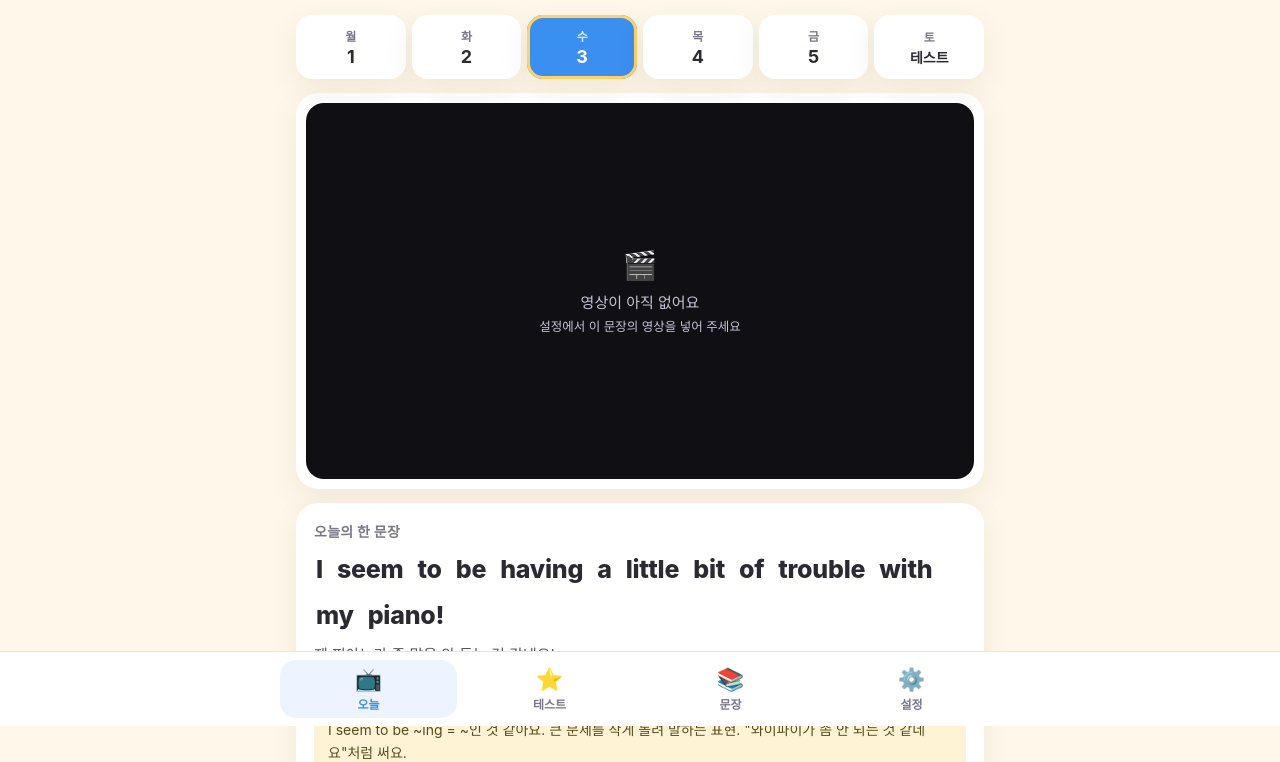
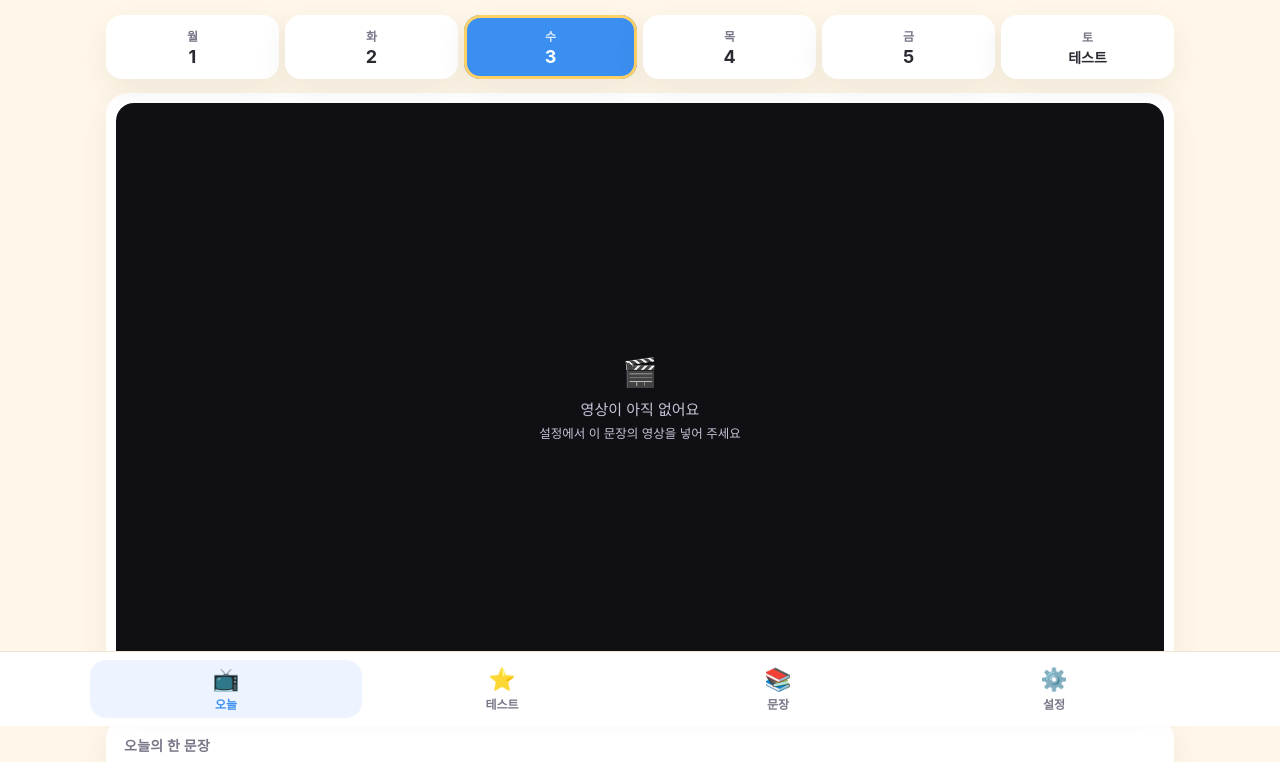
Before and after one commit to sosun0520/bluey-lines, a plain HTML site: page index.html in a window 1280 px wide. Shown: the part 74-836 px from the top of the page. Drawn offline with nearby package versions, Linux system fonts and the light colour scheme.

Commit message:
Add files via upload

```diff
--- a/index.html
+++ b/index.html
@@ -18,7 +18,7 @@ html,body{margin:0;background:var(--bg);color:var(--ink);font-family:"Pretendard
 body{min-height:100vh;display:flex;flex-direction:column}
 button{font:inherit;color:inherit;border:0;background:none;cursor:pointer;-webkit-tap-highlight-color:transparent}
 input,textarea,select{font:inherit}
-.app{flex:1;width:100%;max-width:720px;margin:0 auto;padding:16px 16px 110px}
+.app{flex:1;width:100%;max-width:1100px;margin:0 auto;padding:16px 16px 110px}
 
 /* top */
 .top{display:flex;align-items:center;justify-content:space-between;padding:8px 4px 18px}
@@ -39,6 +39,9 @@ input,textarea,select{font:inherit}
 .media .empty b{display:block;font-size:28px;margin-bottom:6px}
 .photo{aspect-ratio:auto;background:#000}
 .photo img{height:auto;max-height:50vh}
+.media-row{display:grid;grid-template-columns:1fr;gap:14px;margin-bottom:14px}
+.media-row .card{margin:0}
+@media (min-width:760px){.media-row{grid-template-columns:1fr 1fr}.media-row .media{aspect-ratio:16/9;height:100%}.media-row .photo{aspect-ratio:16/9}.media-row .photo img{max-height:none;height:100%}}
 
 /* sentence */
 .sentence{font-size:clamp(19px,4.6vw,25px);font-weight:800;line-height:1.35;letter-spacing:-.01em;display:flex;flex-wrap:wrap;gap:8px 10px;align-items:baseline;min-height:54px}
@@ -104,7 +107,7 @@ input,textarea,select{font:inherit}
 
 /* tabs */
 .tabs{position:fixed;left:0;right:0;bottom:0;background:var(--card);backdrop-filter:blur(12px);border-top:1px solid var(--line);display:flex;justify-content:center;padding:8px 8px calc(8px + env(safe-area-inset-bottom))}
-.tabs .inner{display:flex;gap:4px;width:100%;max-width:720px}
+.tabs .inner{display:flex;gap:4px;width:100%;max-width:1100px}
 .tab{flex:1;height:58px;border-radius:16px;font-size:12px;font-weight:700;color:var(--muted);display:flex;flex-direction:column;align-items:center;justify-content:center;gap:3px}
 .tab b{font-size:22px}
 .tab.on{background:#eef4ff;color:var(--sky-deep)}
@@ -247,10 +250,10 @@ async function renderToday(){
     ${['월','화','수','목','금'].map((n,i)=>{const x=w.sentences[i];return `<button class="day ${i===cursor?'on':''} ${x&&x.done?'done':''} ${d.getDay()===i+1?'today':''}" onclick="cursor=${i};render()" ${x?'':'disabled'}><span>${n}</span><b>${i+1}</b></button>`;}).join('')}
     <button class="day sat ${d.getDay()===6?'today':''}" onclick="go('test')"><span>토</span><b>테스트</b></button>
   </div>
-  <div class="card" style="padding:10px">
-    <div class="media" id="clipBox"><div class="empty"><b>🎬</b>영상이 아직 없어요<br><small>설정에서 이 문장의 영상을 넣어 주세요</small></div></div>
+  <div class="media-row">
+    <div class="card" style="padding:10px"><div class="media" id="clipBox"><div class="empty"><b>🎬</b>영상이 아직 없어요<br><small>설정에서 이 문장의 영상을 넣어 주세요</small></div></div></div>
+    <div class="card" style="padding:10px"><div class="media photo" id="photoBox" style="display:none"></div></div>
   </div>
-  <div class="card" style="padding:10px"><div class="media photo" id="photoBox" style="display:none"></div></div>
   <div class="card">
     <h2>오늘의 한 문장</h2>
     <div class="sentence" id="sentence"></div>
@@ -268,7 +271,7 @@ async function renderToday(){
   if(cu){$('#clipBox').innerHTML=`<video src="${cu}" controls playsinline preload="metadata"></video>`;}
   const pu=await mediaUrl(s.id+'-photo');
   if(pu){const b=$('#photoBox');b.style.display='';b.innerHTML=`<img src="${pu}" alt="대사 사진">`;}
-  else{$('#photoBox').parentElement.style.display='none';}
+  else{$('#photoBox').parentElement.style.display='none';$('#clipBox').parentElement.style.gridColumn='1 / -1';}
 }
 function head(sub){return `<div class="top"><div><h1>오늘의 한 문장</h1><div class="sub">${sub}</div></div><div class="stars" title="모은 별">${[0,1,2,3,4].map(i=>`<span class="${stars()%5>i||(stars()>0&&stars()%5===0)?'on':''}">★</span>`).join('')}</div></div>`;}
 function drawSentence(){
@@ -306,8 +309,10 @@ function renderTest(){
   if(test.stage==='speak'){renderSpeak(s);return;}
   app.innerHTML=head(`문제 ${test.i+1} / ${test.order.length}`)+`
   <div class="progress"><i style="width:${test.i/test.order.length*100}%"></i></div>
-  <div class="card" style="padding:10px"><div class="media" id="clipBox"><div class="empty"><b>🎬</b>영상 없음</div></div></div>
-  <div class="card" style="padding:10px"><div class="media photo" id="photoBox" style="display:none"></div></div>
+  <div class="media-row">
+    <div class="card" style="padding:10px"><div class="media" id="clipBox"><div class="empty"><b>🎬</b>영상 없음</div></div></div>
+    <div class="card" style="padding:10px"><div class="media photo" id="photoBox" style="display:none"></div></div>
+  </div>
   <div class="card">
     <h2>단어를 순서대로 눌러서 문장을 만들어요</h2>
     <div class="meaning" style="margin:0 0 6px">${esc(s.meaning||'')}</div>
@@ -320,7 +325,7 @@ function renderTest(){
   </div>`;
   drawTest();
   mediaUrl(s.id+'-clip').then(u=>{if(u)$('#clipBox').innerHTML=`<video src="${u}" controls playsinline preload="metadata"></video>`;});
-  mediaUrl(s.id+'-photo').then(u=>{if(u){const b=$('#photoBox');b.style.display='';b.innerHTML=`<img src="${u}">`;}else{$('#photoBox').parentElement.style.display='none';}});
+  mediaUrl(s.id+'-photo').then(u=>{if(u){const b=$('#photoBox');b.style.display='';b.innerHTML=`<img src="${u}">`;}else{$('#photoBox').parentElement.style.display='none';$('#clipBox').parentElement.style.gridColumn='1 / -1';}});
 }
 function startTest(){
   const w=currentWeek();const order=w.sentences.map((_,i)=>i).sort(()=>Math.random()-.5);
```
